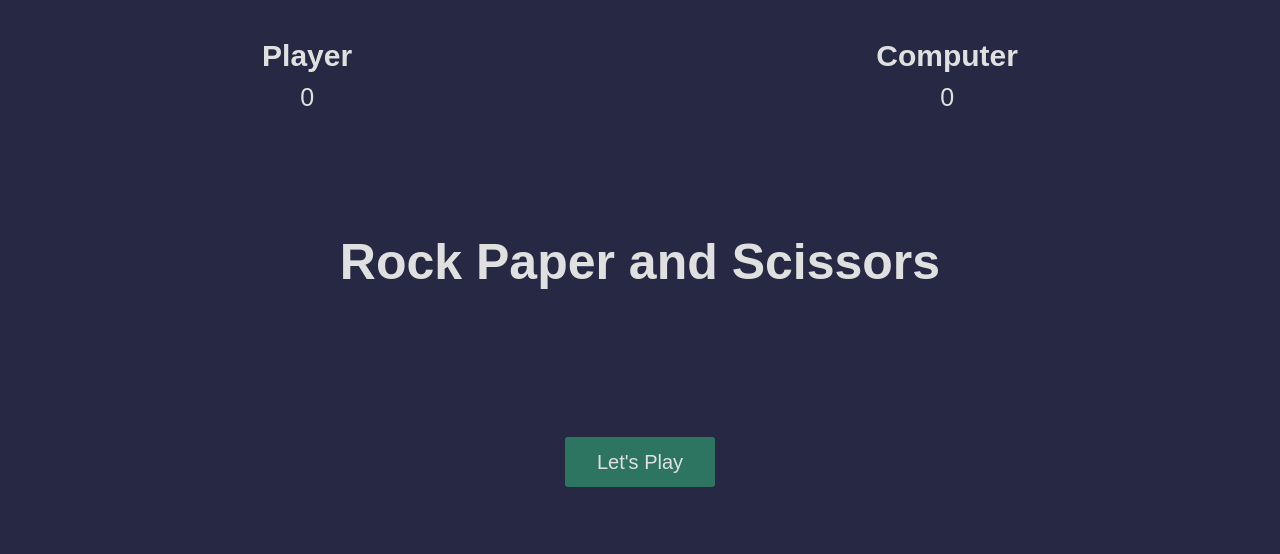
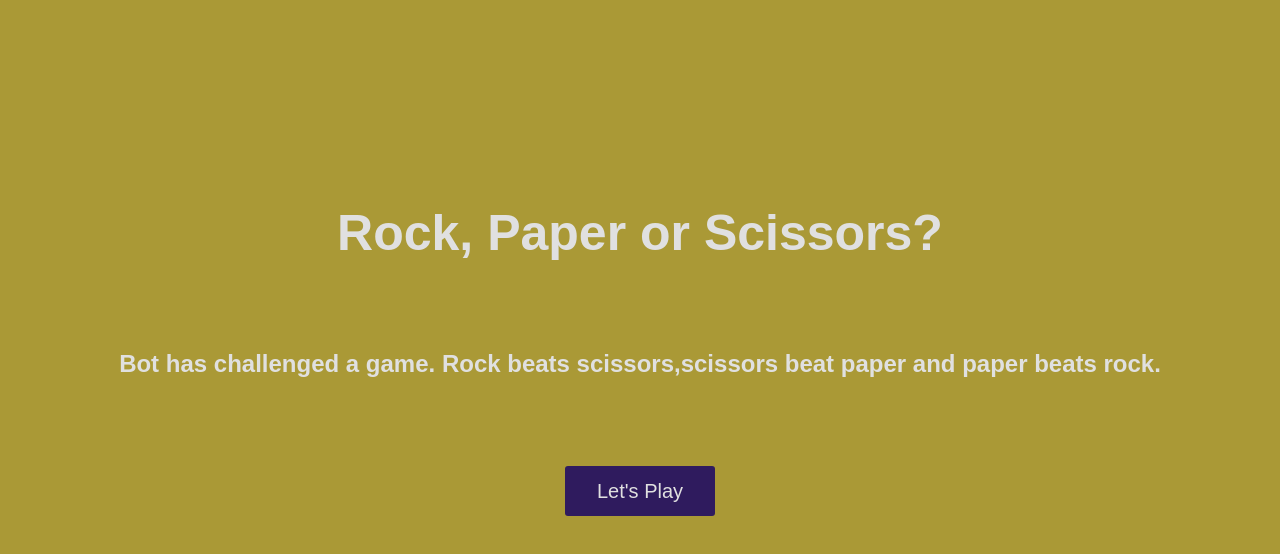
Before and after one commit to vishnu861/Rock-paper-scissor, a plain HTML site: page index.html in a window 1280 px wide. Drawn offline with Linux system fonts and the light colour scheme.

Commit message:
first commit

```diff
--- a/app.js
+++ b/app.js
@@ -7,10 +7,11 @@ const game = () => {
       const playBtn = document.querySelector(".intro button");
       const introScreen = document.querySelector(".intro");
       const match = document.querySelector(".match");
-
+      const score = document.querySelector(".score");
       playBtn.addEventListener("click", () => {
         introScreen.classList.add("fadeOut");
         match.classList.add("fadeIn");
+        score.classList.add("fadeIn");
       });
     };
     //Play Match
--- a/index.html
+++ b/index.html
@@ -9,7 +9,7 @@
 </head>
 <body>
     <section>
-        <div class="score">
+        <div class="score fadeOut">
             <div class="player-score">
                 <h2>Player</h2>
                 <p>0</p>
@@ -20,11 +20,13 @@
             </div>
         </div>
         <div class="intro">
-            <h1>Rock Paper and Scissors</h1>
+            <h1>Rock, Paper or Scissors?</h1>
+            <h2 >Bot has challenged a game. Rock beats scissors,scissors beat paper and paper beats rock.</h2>
             <button>Let's Play</button>
         </div>
+
         <div class="match fadeOut">
-            <h2 class="winner">Choose an option</h2>
+            <h2 class="winner">Choose Wisely</h2>
             <div class="hands">
                 <img src="./assets/rock.png" alt="" class="player-hand">
                 <img src="./assets/rock.png" alt="" class="computer-hand">
--- a/style.css
+++ b/style.css
@@ -6,7 +6,7 @@
 
 section {
   height: 100vh;
-  background-color: rgb(39, 41, 68);
+  background-color: rgb(170, 153, 54);
   font-family: sans-serif;
 }
 
@@ -16,6 +16,7 @@ section {
   display: flex;
   justify-content: space-around;
   align-items: center;
+  transition: opacity 0.5s ease 0.5s;
 }
 .score h2 {
   font-size: 30px;
@@ -47,7 +48,7 @@ section {
   border: none;
   color: rgb(224, 224, 224);
   font-size: 20px;
-  background: rgb(45, 117, 96);
+  background: rgb(47, 27, 94);
   border-radius: 3px;
   cursor: pointer;
 }
@@ -85,6 +86,8 @@ div.fadeIn {
   opacity: 1;
   pointer-events: all;
 }
+
+
 
 @keyframes shakePlayer {
   0% {
```
